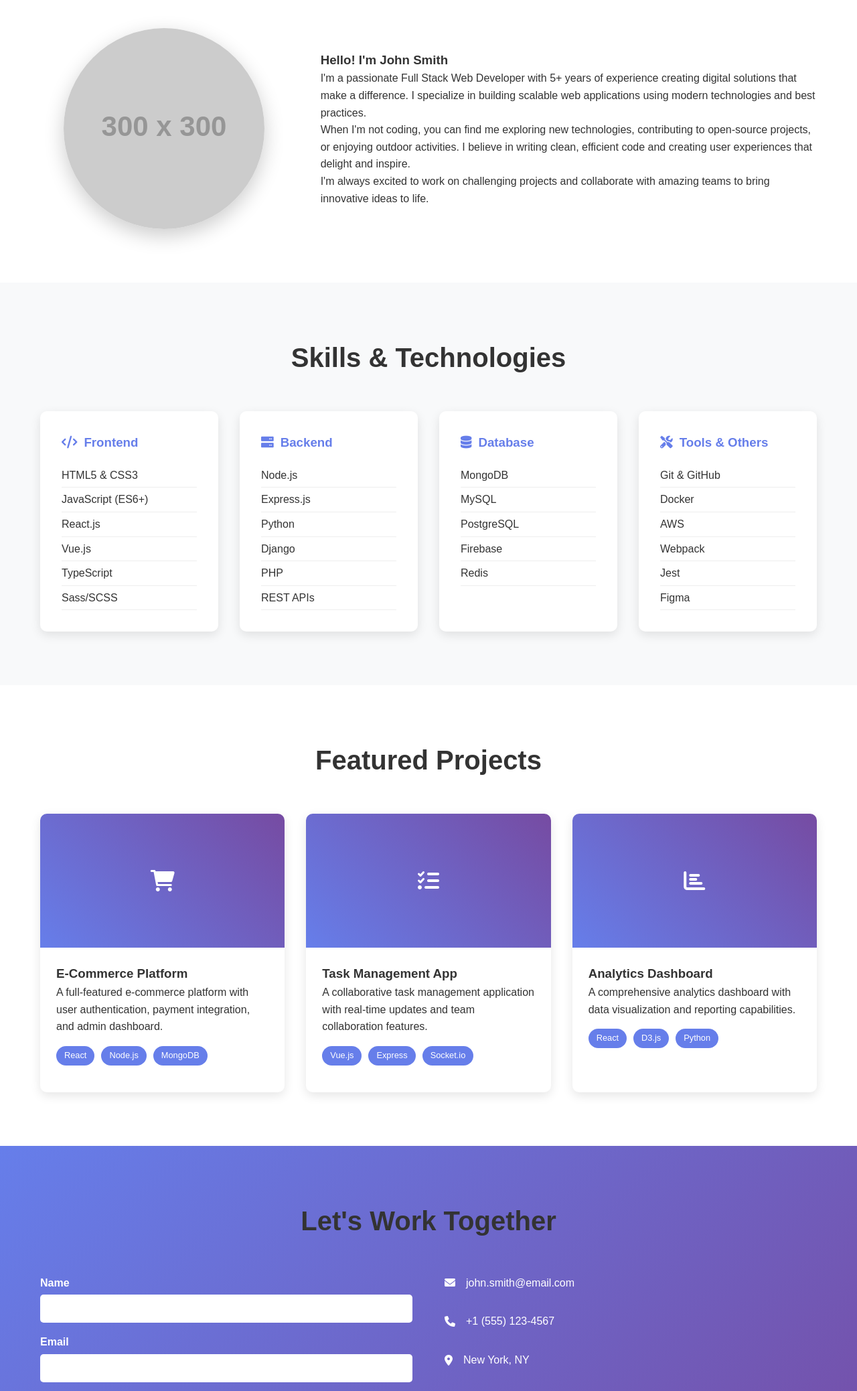
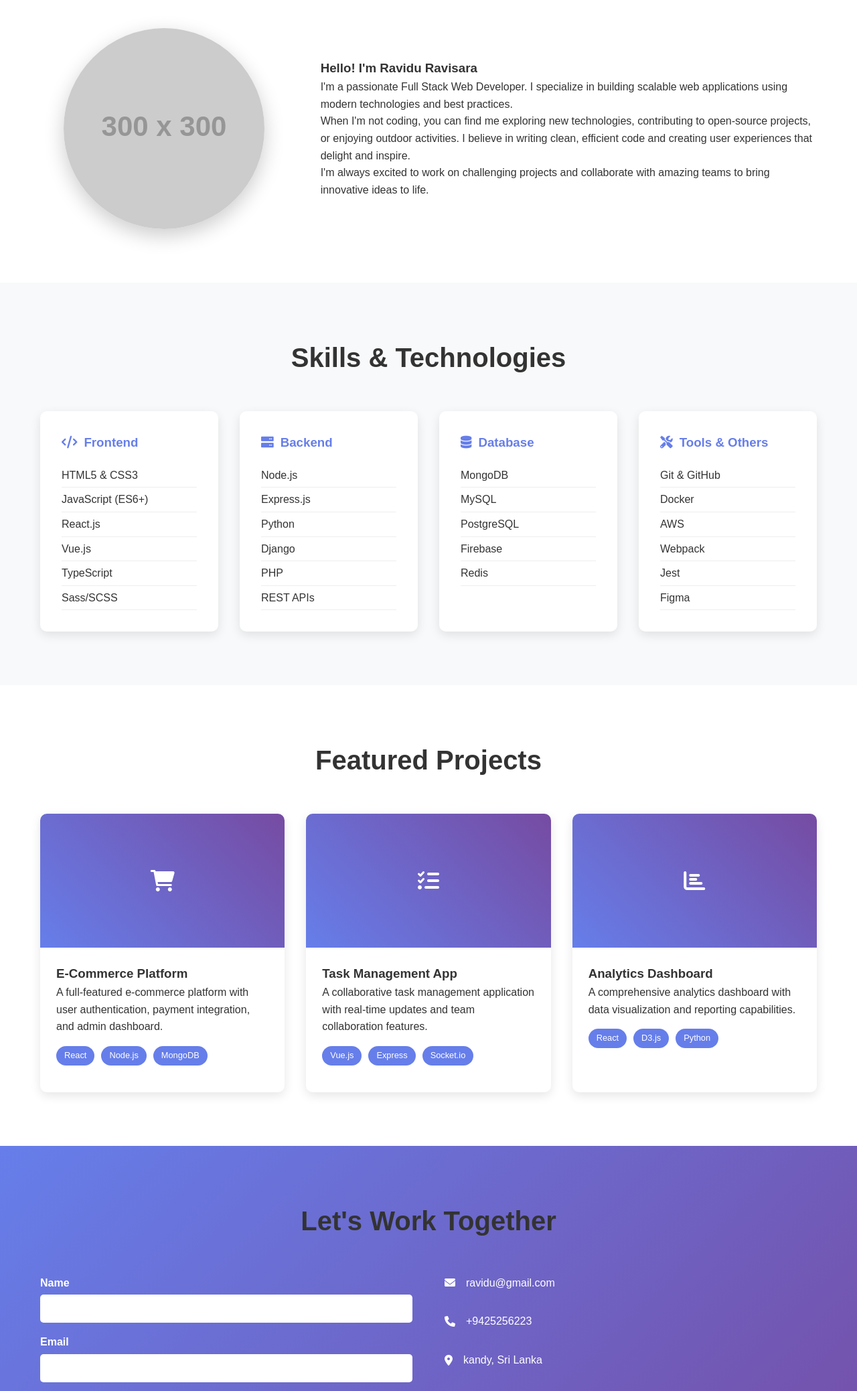
Before and after one commit to raviduravisara/index.html, a plain HTML site: page index.html in a window 1280 px wide. Shown: the part 605-2682 px from the top of the page at 67% size. Drawn offline with Linux system fonts and the light colour scheme; placeholder pictures from the web are drawn by us.

Commit message:
Update index.html

```diff
--- a/index.html
+++ b/index.html
@@ -3,7 +3,7 @@
 <head>
     <meta charset="UTF-8">
     <meta name="viewport" content="width=device-width, initial-scale=1.0">
-    <title>John Smith - Full Stack Developer</title>
+    <title>Ravidu Ravisara - Full Stack Developer</title>
     <link href="https://cdnjs.cloudflare.com/ajax/libs/font-awesome/6.0.0/css/all.min.css" rel="stylesheet">
     <style>
         * {
@@ -350,7 +350,7 @@
             </ul>
         </nav>
         <div class="hero container" id="home">
-            <h1>John Smith</h1>
+            <h1>Ravidu Ravisara</h1>
             <p>Full Stack Web Developer</p>
             <a href="#contact" class="cta-button">Get In Touch</a>
         </div>
@@ -363,8 +363,8 @@
             <div class="about-content">
                 <img src="https://via.placeholder.com/300x300/667eea/ffffff?text=JS" alt="Profile" class="profile-img">
                 <div>
-                    <h3>Hello! I'm John Smith</h3>
-                    <p>I'm a passionate Full Stack Web Developer with 5+ years of experience creating digital solutions that make a difference. I specialize in building scalable web applications using modern technologies and best practices.</p>
+                    <h3>Hello! I'm Ravidu Ravisara</h3>
+                    <p>I'm a passionate Full Stack Web Developer. I specialize in building scalable web applications using modern technologies and best practices.</p>
                     <p>When I'm not coding, you can find me exploring new technologies, contributing to open-source projects, or enjoying outdoor activities. I believe in writing clean, efficient code and creating user experiences that delight and inspire.</p>
                     <p>I'm always excited to work on challenging projects and collaborate with amazing teams to bring innovative ideas to life.</p>
                 </div>
@@ -498,15 +498,15 @@
                 <div class="contact-info">
                     <div class="contact-item">
                         <i class="fas fa-envelope"></i>
-                        <span>john.smith@email.com</span>
+                        <span>ravidu@gmail.com</span>
                     </div>
                     <div class="contact-item">
                         <i class="fas fa-phone"></i>
-                        <span>+1 (555) 123-4567</span>
+                        <span>+9425256223</span>
                     </div>
                     <div class="contact-item">
                         <i class="fas fa-map-marker-alt"></i>
-                        <span>New York, NY</span>
+                        <span>kandy, Sri Lanka</span>
                     </div>
                     <div class="social-links">
                         <a href="#"><i class="fab fa-github"></i></a>
@@ -522,7 +522,7 @@
     <!-- Footer -->
     <footer>
         <div class="container">
-            <p>&copy; 2024 John Smith. All rights reserved.</p>
+            <p>&copy; 2025 Ravidu Ravisara. All rights reserved.</p>
         </div>
     </footer>
 
```
